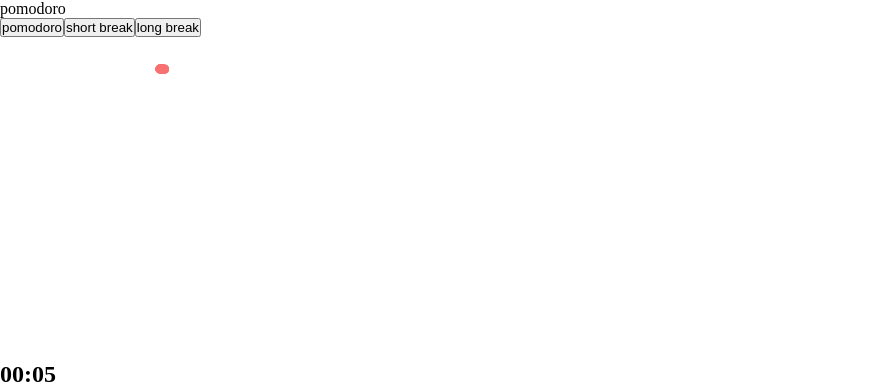
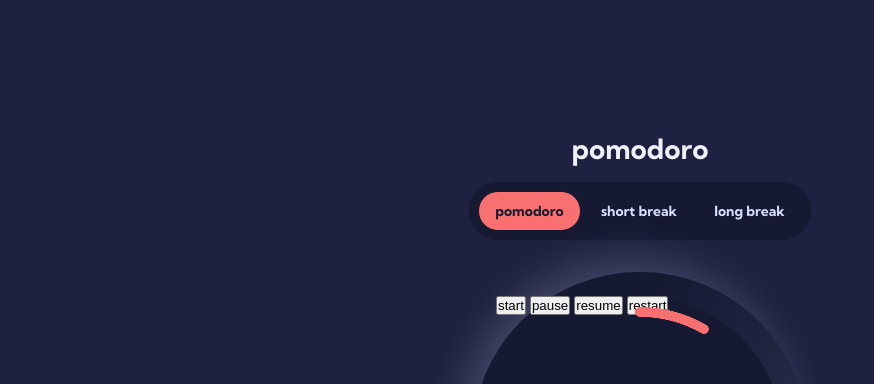
Before and after one commit to Mercury225/pomodoro-app, a plain HTML site: page index.html in a window 1280 px wide. Shown: the top 384 px of the page, without its empty margins (0-874 px from the left). Drawn offline with Linux system fonts and the light colour scheme.

Commit message:
css designs adding

```diff
--- a/index.html
+++ b/index.html
@@ -14,18 +14,18 @@
     <title>Frontend Mentor | Pomodoro app</title>
   </head>
   <body>
-    <header>pomodoro</header>
+    <header class="heading-2-kumbh title">pomodoro</header>
     <nav class="navigationpanel">
-      <button class="pomodoro">pomodoro</button
-      ><button class="shortbreak">short break</button
-      ><button class="longbreak">long break</button>
+      <button class="pomodoro body-1-kumbh selected">pomodoro</button
+      ><button class="shortbreak body-1-kumbh">short break</button
+      ><button class="longbreak body-1-kumbh">long break</button>
     </nav>
 
     <section class="timer">
       <div class="bigcircle">
+        <canvas id="timerRing" width="1000" height="1000"></canvas>
         <div class="smallercircle">
-          <canvas id="timerRing" width="1000" height="1000"></canvas>
-          <h2 id="time">time left</h2>
+          <h2 id="time" class="heading-1-kumbh">time left</h2>
           <button id="startbutton">start</button>
           <button id="pausebutton">pause</button>
           <button id="resumebutton">resume</button>
@@ -45,7 +45,7 @@
         opacity=".5"
       />
     </svg>
-    <div class="settingpanel">
+    <!-- <div class="settingpanel">
       <section class="settingheader">
         <h2 class="settingstitle">Settings</h2>
         <img src="./assets/icon-close.svg" alt="close button" />
@@ -103,7 +103,7 @@
         </div>
       </section>
       <button class="apply">Apply</button>
-    </div>
+    </div> -->
     <script src="./timerRing.js"></script>
   </body>
 </html>
--- a/stylings.scss
+++ b/stylings.scss
@@ -13,11 +13,100 @@ html {
 body {
   width: inherit;
   height: inherit;
+  @include flex-column;
+  @include flex-center;
+}
+:root {
+  background: $dark-blue;
 }
 
+/*pomodoro title */
+
+.title {
+  color: $offwhite;
+}
+
+/* navigational bar */
+.navigationpanel {
+  background: $darkest-blue;
+  padding: 0.6rem;
+  margin-top: 1rem;
+  border-radius: 2rem;
+  > button {
+    &.selected {
+      /*highlighted red */
+      &:hover {
+        color: $darkest-blue;
+        background-color: $red;
+        border-radius: 2rem;
+        border: 0.1rem solid $darkest-blue;
+      }
+      color: $darkest-blue;
+
+      background-color: $red;
+      border-radius: 2rem;
+    }
+    color: $bluish-white;
+    padding: 0.6rem 1rem;
+    background: inherit;
+    border: 0.1rem solid $darkest-blue;
+    border-radius: 2rem;
+
+    margin-right: 0.2rem;
+
+    &:hover {
+      border: 0.1rem solid $offwhite;
+      color: $offwhite;
+      background: $dark-blue;
+      cursor: pointer;
+    }
+    &:last-of-type {
+      margin-right: 0rem;
+    }
+  }
+}
+
+/* blue circles in the middle with shade */
+.bigcircle {
+  position: relative;
+  width: 21rem;
+  height: 21rem;
+  display: flex;
+  @include flex-center;
+  margin: 2rem 0;
+  box-shadow: -0.8rem -0.8rem 2.4rem 0.02rem #d7e0ff31;
+  background: linear-gradient(to top left, #d7e0ff1f, $darkest-blue 70%);
+  border-radius: 50%;
+}
+
+.smallercircle {
+  position: absolute;
+  width: 18rem;
+  height: 18rem;
+  background: $darkest-blue;
+
+  border-radius: 50%;
+  top: 50%;
+  left: 50%;
+  transform: translate(-50%, -50%);
+}
+
+/* inside the smaller circle */
 #timerRing {
+  position: absolute;
+  z-index: 1;
   height: 320px;
   width: 320px;
+}
+
+#time {
+  position: absolute;
+  z-index: 2;
+  width: 13rem;
+  top: 50%;
+  left: 50%;
+  transform: translate(-50%, -50%);
+  color: $offwhite;
 }
 
 /*fonts*/
--- a/templates.scss
+++ b/templates.scss
@@ -32,9 +32,8 @@ body {
 
 @mixin heading-1($font) {
   font-family: $font;
-  font-size: 6.25rem;
+  font-size: 5rem;
   line-height: 7.5rem;
-  letter-spacing: -0.3125rem;
 }
 @mixin heading-2($font) {
   font-family: $font;
--- a/timerRing.js
+++ b/timerRing.js
@@ -22,7 +22,7 @@ context.lineWidth = "30";
 context.lineCap = "round";
 
 /* set the duration of the timer here, conversion from minutes to seconds, with a counter (count) to count up in seconds starting at 0, Full circle circumference is 2 pi*/
-const timeInMinutes = 15;
+const timeInMinutes = 1;
 const timeInSeconds = timeInMinutes * 60;
 let count = 0;
 const fullCircle = 2 * Math.PI;
@@ -86,7 +86,7 @@ document.getElementById("resumebutton").addEventListener("click", () => {
 let timer = (count) => {
   let timeInterval = setInterval(function () {
     /* once it finishes, the interval stops */
-    if (count === timeInSeconds) {
+    if (count === timeInSeconds - 1) {
       clearInterval(timeInterval);
     }
     /* when the pause button is pressed, the count is stored and the interval stops until the resume is clicked*/
```
Also changed, not shown: main.css, 1 other file.
